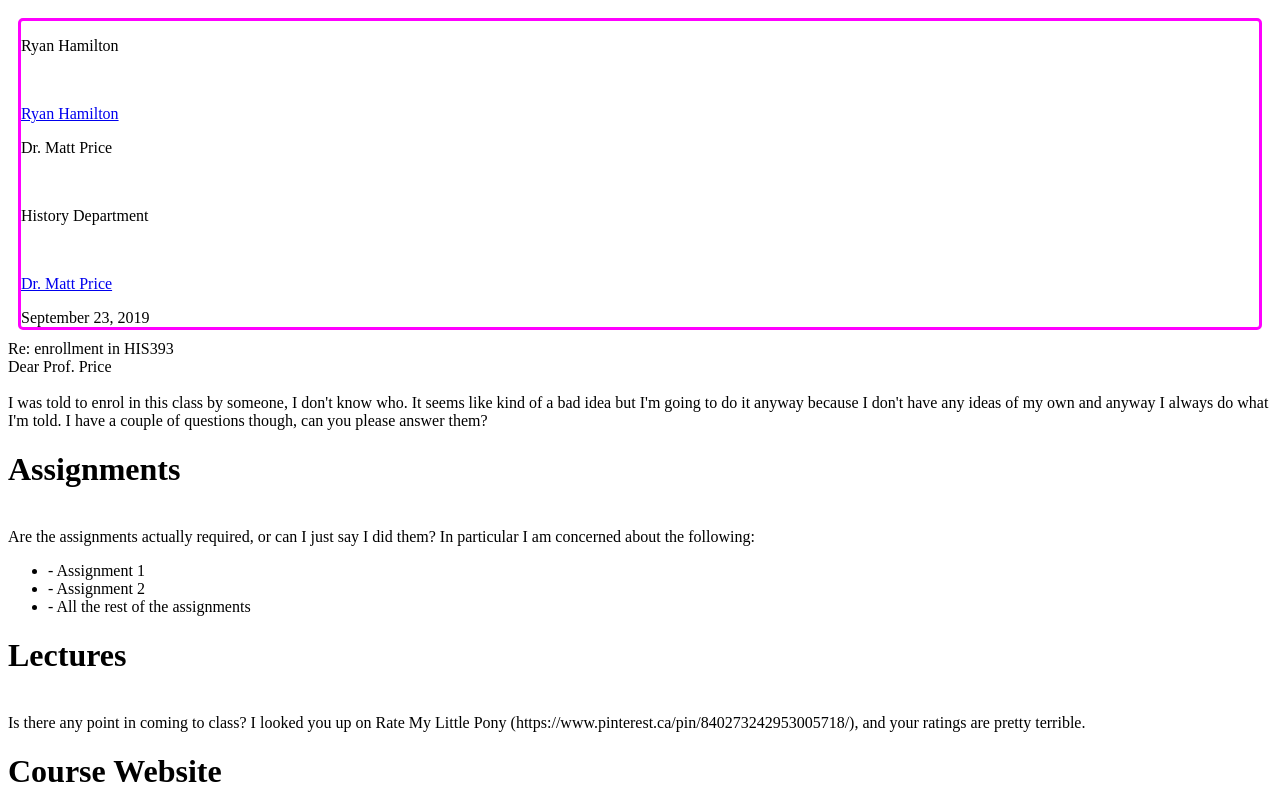
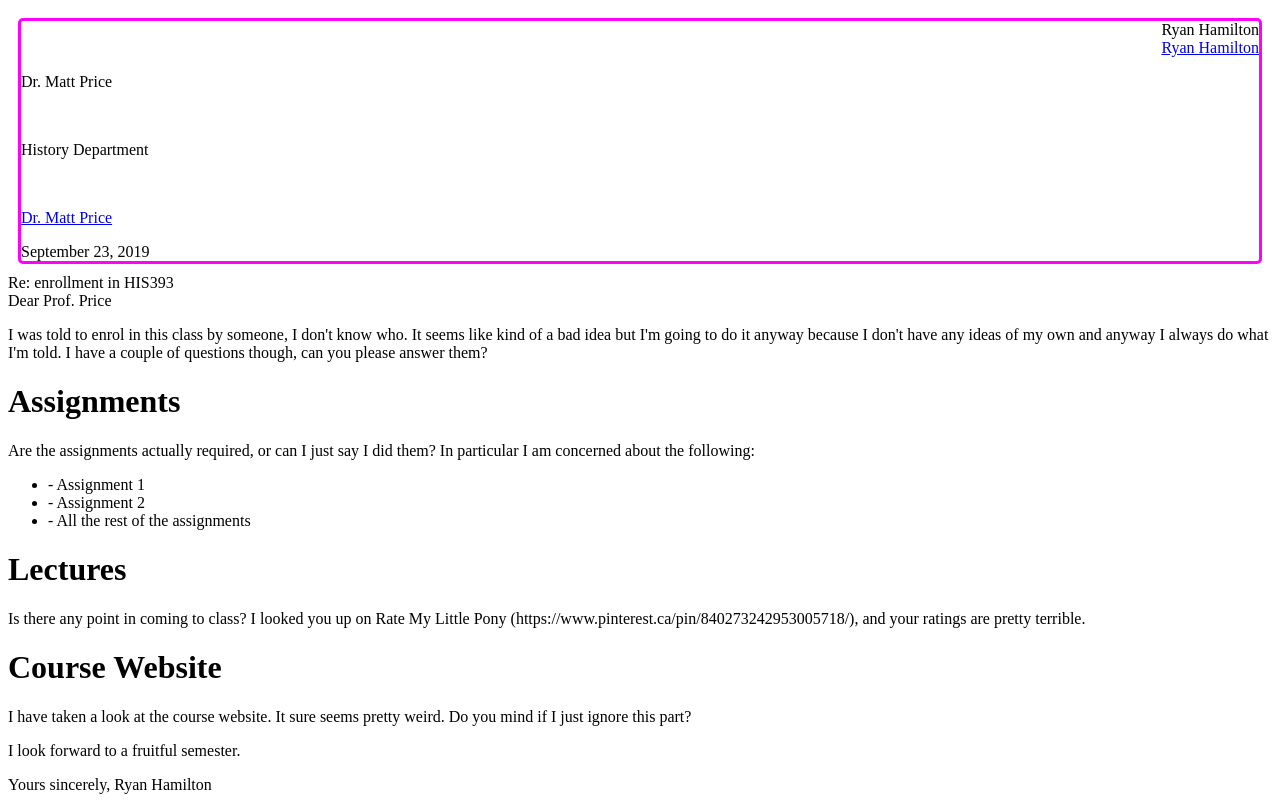
Before and after one commit to dh20199/01-blog-ryanVic, a website: page 01/letter.html in a window 1280 px wide. Shown: the top 800 px of the page. Drawn offline with Linux system fonts and the light colour scheme.

Commit message:
Things fall apart

```diff
--- a/01/letter.html
+++ b/01/letter.html
@@ -8,17 +8,17 @@
         <main>
             <header>
                 <title>Hamilton Zero to blog post assignment</title>
-                <div.sender><p>Ryan Hamilton</p><br><p><a href="mailto:ryanferruccio.hamilton@mail.utoronto.ca">Ryan Hamilton</a></p></div.sender>
+                <div class="senderinfo">Ryan Hamilton<br><a href="mailto:ryanferruccio.hamilton@mail.utoronto.ca">Ryan Hamilton</a><br></div class="senderinfo">
                 <div.recipient><p>Dr. Matt Price</p><br><p>History Department</p><br><p><a href="mailto:matt.price@utoronto.ca">Dr. Matt Price</a></p></div.recipient>
                 <time>September 23, 2019</time>
              </header>
-            <div.subject>Re: enrollment in HIS393</div.subject>
+            <div class="subject">Re: enrollment in HIS393</div class="subject">
             <div.greeting>Dear Prof. Price</div.greeting>
 
             <div.text>
-                <br>I was told to enrol in this class by someone, I don't know who. It seems like kind of a bad idea but I'm going to do it anyway because I don't have any ideas of my own and anyway I always do what I'm told. I have a couple of questions though, can you please answer them?</br>
+                <p>I was told to enrol in this class by someone, I don't know who. It seems like kind of a bad idea but I'm going to do it anyway because I don't have any ideas of my own and anyway I always do what I'm told. I have a couple of questions though, can you please answer them?</p>
                 <h1>Assignments</h1>
-                <br>Are the assignments actually required, or can I just say I did them?  In particular I am concerned about the following:</br>
+                <p>Are the assignments actually required, or can I just say I did them?  In particular I am concerned about the following:</p>
                 <p>
                     <ul>
                     <li>- Assignment 1</li>
@@ -27,10 +27,10 @@
                     </ul>
                 </p>
                 <h1>Lectures</h1>
-                <br>Is there any point in coming to class? I looked you up on Rate My Little Pony (https://www.pinterest.ca/pin/840273242953005718/), and your ratings are pretty terrible.</br>
+                <p>Is there any point in coming to class? I looked you up on Rate My Little Pony (https://www.pinterest.ca/pin/840273242953005718/), and your ratings are pretty terrible.</p>
                 <h1>Course Website</h1>
-                <br>I have taken a look at the course website. It sure seems pretty weird.  Do you mind if I just ignore this part?</br>
-                <br>I look forward to a fruitful semester.</br>
+                <p>I have taken a look at the course website. It sure seems pretty weird.  Do you mind if I just ignore this part?</p>
+                <p>I look forward to a fruitful semester.</p>
             </div.text>
             <div.closing>
                 Yours sincerely,
--- a/03/style.css
+++ b/03/style.css
@@ -1,7 +1,8 @@
 html {
     background-color: #ccc;
     box-sizing: border-box;
-    font-family: -apple-system, BlinkMacSystemFont, 'Segoe UI', Roboto, Oxygen, Ubuntu, Cantarell, 'Open Sans', 'Helvetica Neue', sans-serif
+    font-family: "Roboto", sans-serif;
+    width: 50rem
 }
 
 *, *:before, *:after {
@@ -17,13 +18,14 @@ main {
 header {
     text-align: center;
     background-color: chartreuse;
-    padding: 10px;
+    padding: 5px;
 
 }
 
 article {
     margin-top: 15px;
     margin-bottom: 15px;
+    margin-left: 10px ;
     display: flow-root;
 }
 
@@ -40,9 +42,10 @@ footer {
     /* please don't change these values; you will have
        plenty of chance to play with flex in the next problem */
     display: flex;
-    flex-order: row;
+    flex: row;
     justify-content: space-evenly;
     align-items: center;
+    padding-bottom: 5px
 }
 
 button {
```
Also changed, not shown: 01/index.html (+0 -1 lines), 02/index.html (+1 -1 lines), 04/style.css (+10 -10 lines), 05/index.html (+1 -1 lines).
